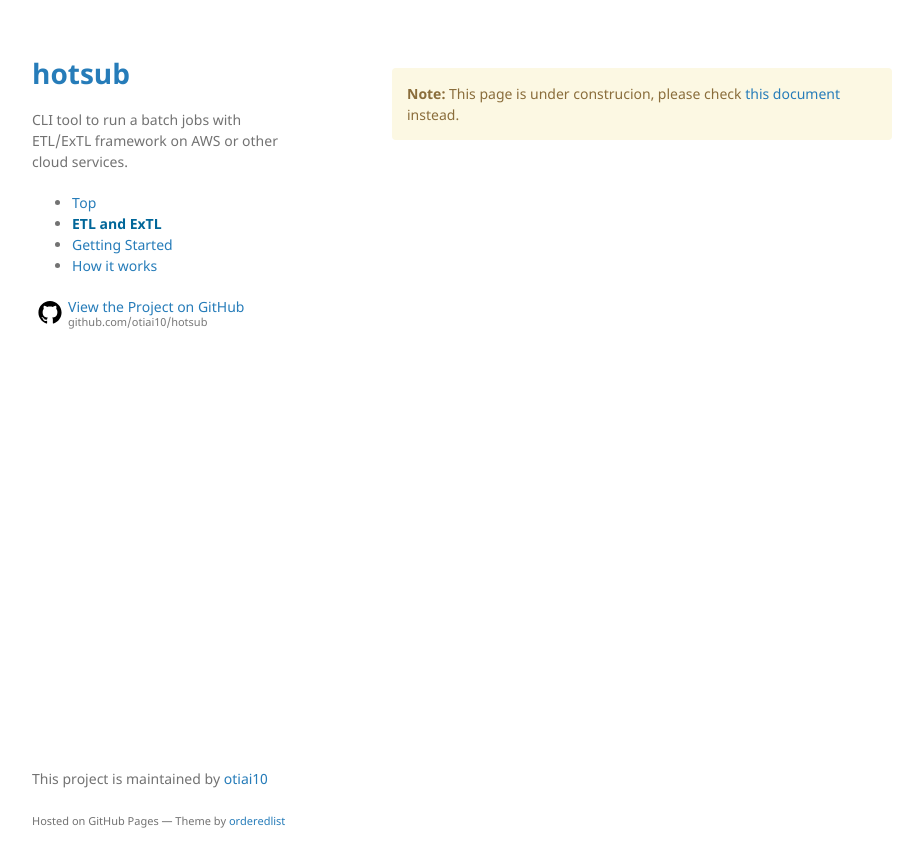
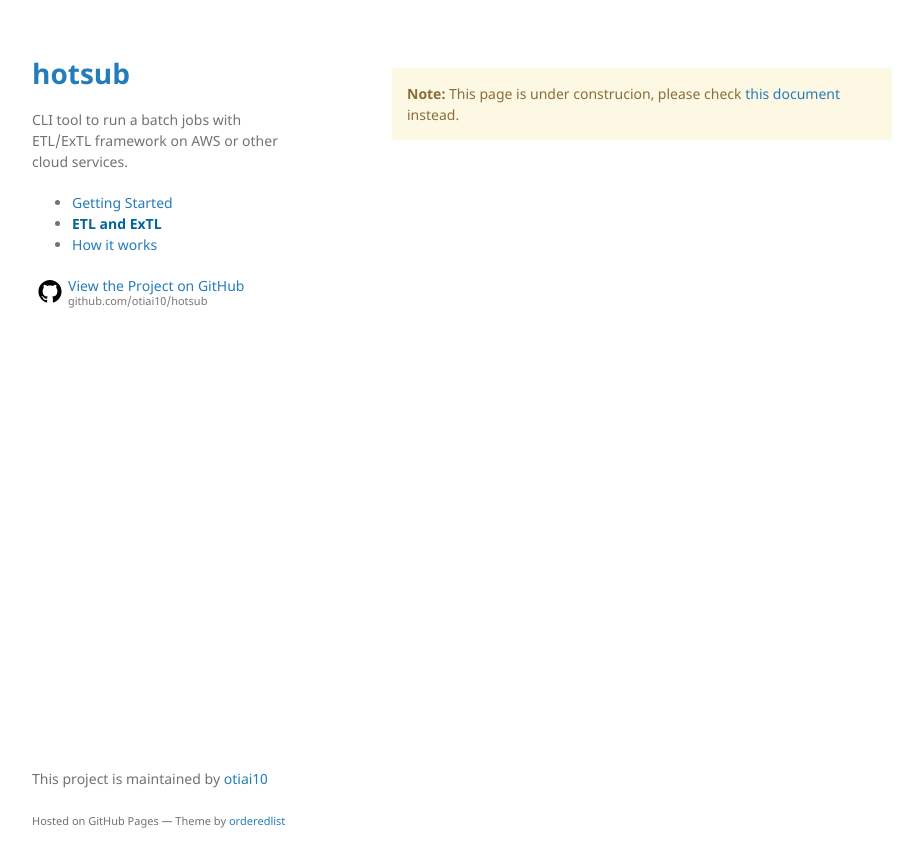
Before and after one commit to awsub/awsub.github.io, a Jekyll site: the page built from etl-and-extl.md, in a window 1280 px wide. Shown: the top 867 px of the page, without its empty margins (178-1101 px from the left). Built offline with Jekyll 4.4.1, drawn with Linux system fonts in a browser that asks for light colours.

Commit message:
Show the link to "Getting Started" on the top of side nav

```diff
--- a/_includes/page-links.html
+++ b/_includes/page-links.html
@@ -1,9 +1,10 @@
 
 <ul class="page-links">
-  <li>
+  <!-- <li>
     <a class="{% if page.url == '/' %}active{% endif %}" href="{{ site.baseurl }}/">Top</a>
-  </li>
-  {% for node in site.pages %}
+  </li> -->
+  {% assign pages = site.pages | sort:"page_index" %}
+  {% for node in pages %}
     {% if node.title and node.permalink and node.permalink != '/' %}
       <li>
         <a class="{% if node.permalink == page.url %}active{% endif %}" href={{ node.permalink || node.url }}>{{ node.title }}</a>
--- a/_layouts/post.html
+++ b/_layouts/post.html
@@ -1,7 +1,3 @@
----
-layout: default
----
-
 <small>{{ page.date | date: "%-d %B %Y" }}</small>
 <h1>{{ page.title }}</h1>
 
```
Also changed, not shown: etl-and-extl.md (+1 -0 lines), getting-started.md (+1 -0 lines), how-it-works.md (+1 -0 lines).
